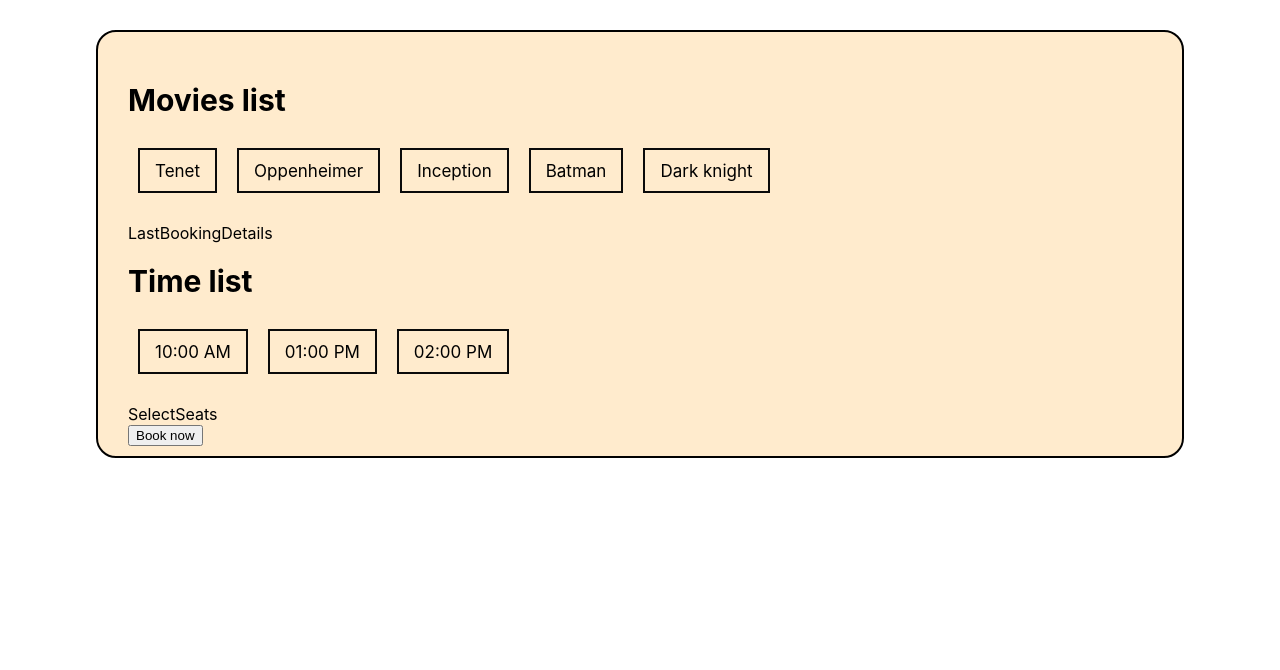
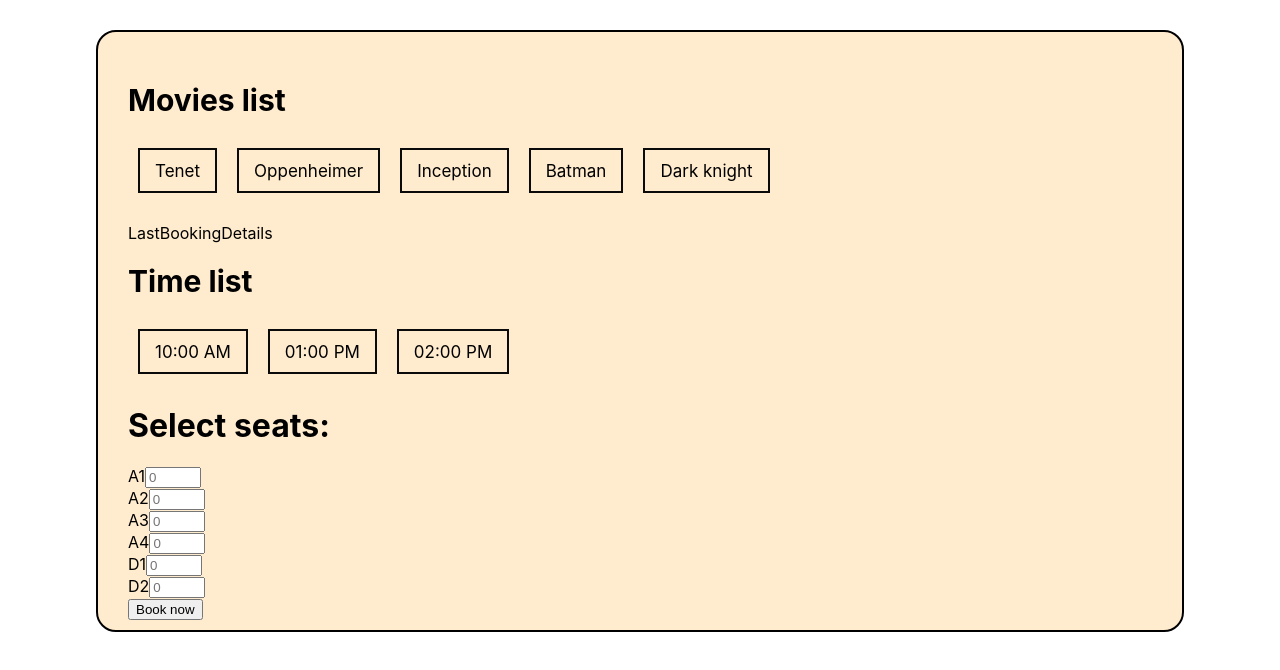
Before and after one commit to airan04/book-my-show, a React (Create React App) app in the folder frontend/: page / in a window 1280 px wide. Shown: the top 670 px of the page. Built offline with nearby package versions, Linux system fonts and the light colour scheme.

Commit message:
added seats

```diff
--- /dev/null
+++ b/frontend/src/Components/SeatText.js
@@ -0,0 +1,12 @@
+import React from 'react'
+
+const SeatText = ({key,text}) => {
+  return (
+    <div>
+        <span>{text}</span>
+        <input type='number' placeholder='0' max="30" min="0"></input>
+    </div>
+  )
+}
+
+export default SeatText
--- a/frontend/src/Components/SelectSeats.js
+++ b/frontend/src/Components/SelectSeats.js
@@ -1,8 +1,18 @@
 import React from 'react'
+import SeatText from './SeatText'
+import { seats } from '../data'
 
 const SelectSeats = () => {
   return (
-    <div>SelectSeats</div>
+    <div>
+      <h1>Select seats:</h1>
+      <div>
+        {seats.map((el,index)=>{
+          return (
+          <SeatText key={index} text={el} />
+        )})}
+      </div>
+    </div>
   )
 }
 
--- a/frontend/src/data.js
+++ b/frontend/src/data.js
@@ -1,6 +1,7 @@
 let moviesList=['Tenet','Oppenheimer','Inception','Batman','Dark knight'];
 let timings=['10:00 AM','01:00 PM','02:00 PM'];
-
+let seats=['A1','A2','A3','A4','D1','D2'];
 
 exports.moviesList=moviesList
 exports.timings=timings
+exports.seats=seats
```
